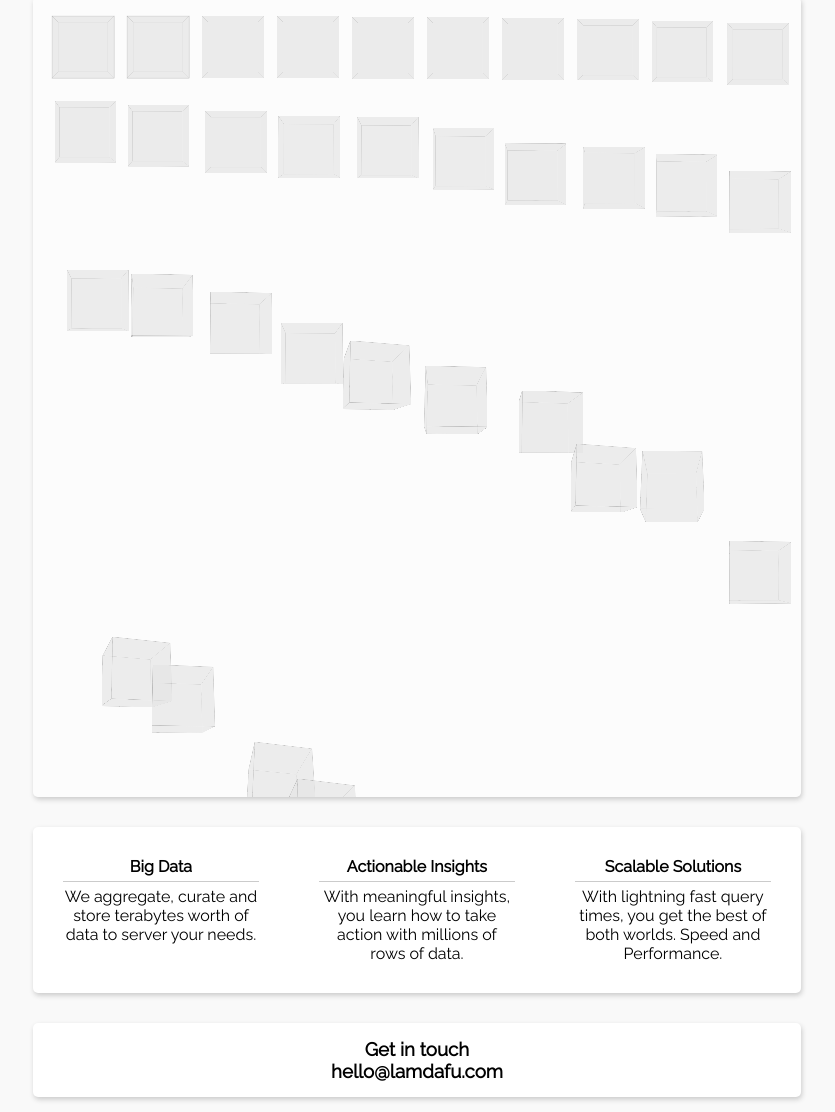
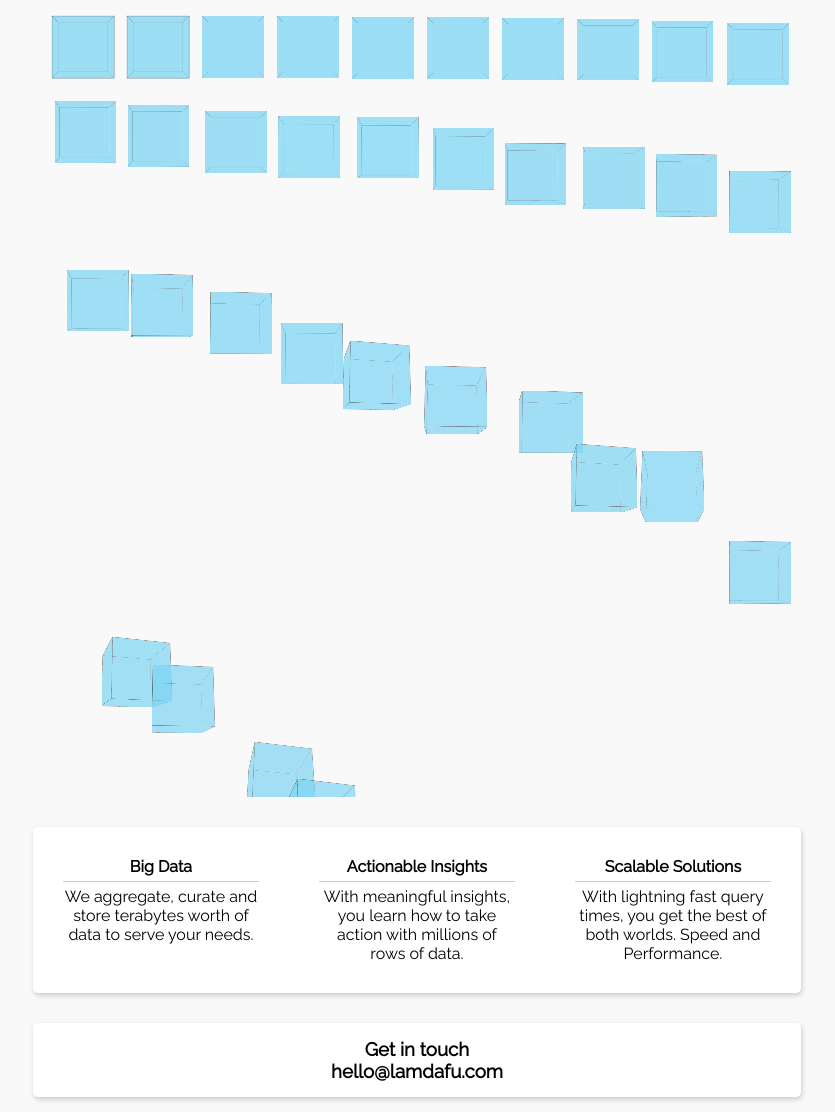
Before and after one commit to LamdaFu/lamdafu.github.io, a website: page index.html in a window 1280 px wide. Shown: the part 18-1130 px from the top of the page, without its empty margins (223-1058 px from the left). Drawn offline with nearby package versions, Linux system fonts and the light colour scheme.

Commit message:
Fixed meta

```diff
--- a/index.html
+++ b/index.html
@@ -1,9 +1,11 @@
 <!DOCTYPE HTML>
 <html>
   <head>
-    <title>Lamdafu | Your premier source for data</title>
+    <title>Lamdafu | Actionable insights on big data</title>
     <link href='https://fonts.googleapis.com/css?family=Raleway' rel='stylesheet' type='text/css'>
     <link rel="stylesheet" href="css/index.css"/>
+    <meta name="viewport" content="width=device-width, initial-scale=1">
+    <meta name="description" content="Lamdafu | Actionable insights on big data, We aggregate, curate and store terabytes worth of data to serve your needs.">
   </head>
   <body>
     <div id="index">
@@ -36,7 +38,7 @@
         <div class="panel-wrap">
           <div class="column">
             <h4>Big Data</h4>
-            <p>We aggregate, curate and store terabytes worth of data to server your needs.</p>
+            <p>We aggregate, curate and store terabytes worth of data to serve your needs.</p>
           </div>
           <div class="column">
             <h4>Actionable Insights</h4>
--- a/sass/index.scss
+++ b/sass/index.scss
@@ -62,7 +62,7 @@ div#background {
   display: block;
   position: absolute;
   border: 1px solid black;
-  background: $g3;
+  background: #7CD5F2;
   opacity: 0.5;
 }
 
@@ -76,8 +76,6 @@ div#index {
   div.index-wrap {
     position: relative;
     border-radius: 5px;
-    box-shadow: 1px 2.5px 5px $g3;
-    background: rgba(256,256,256,0.5);
     min-height: 100vh;
     width: 100%;
     max-width: 768px;
```
Also changed, not shown: css/index.css.
